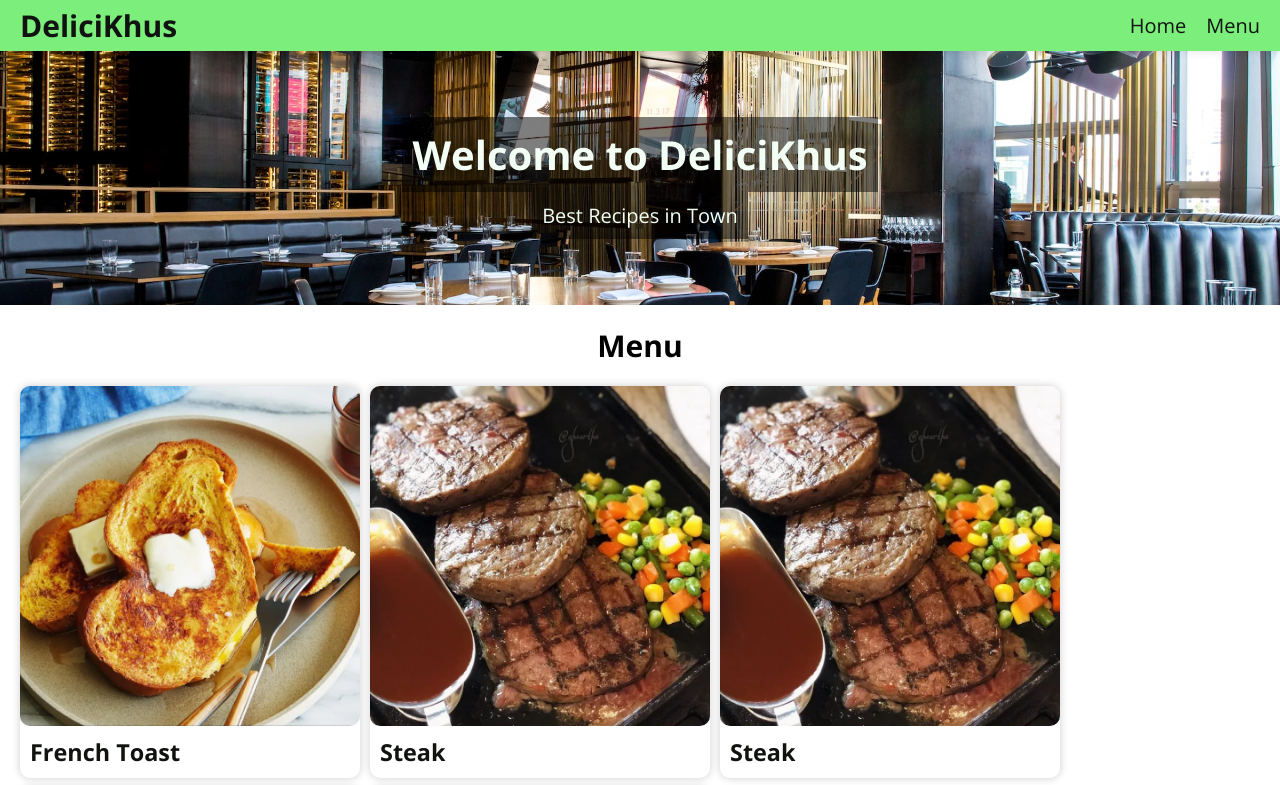
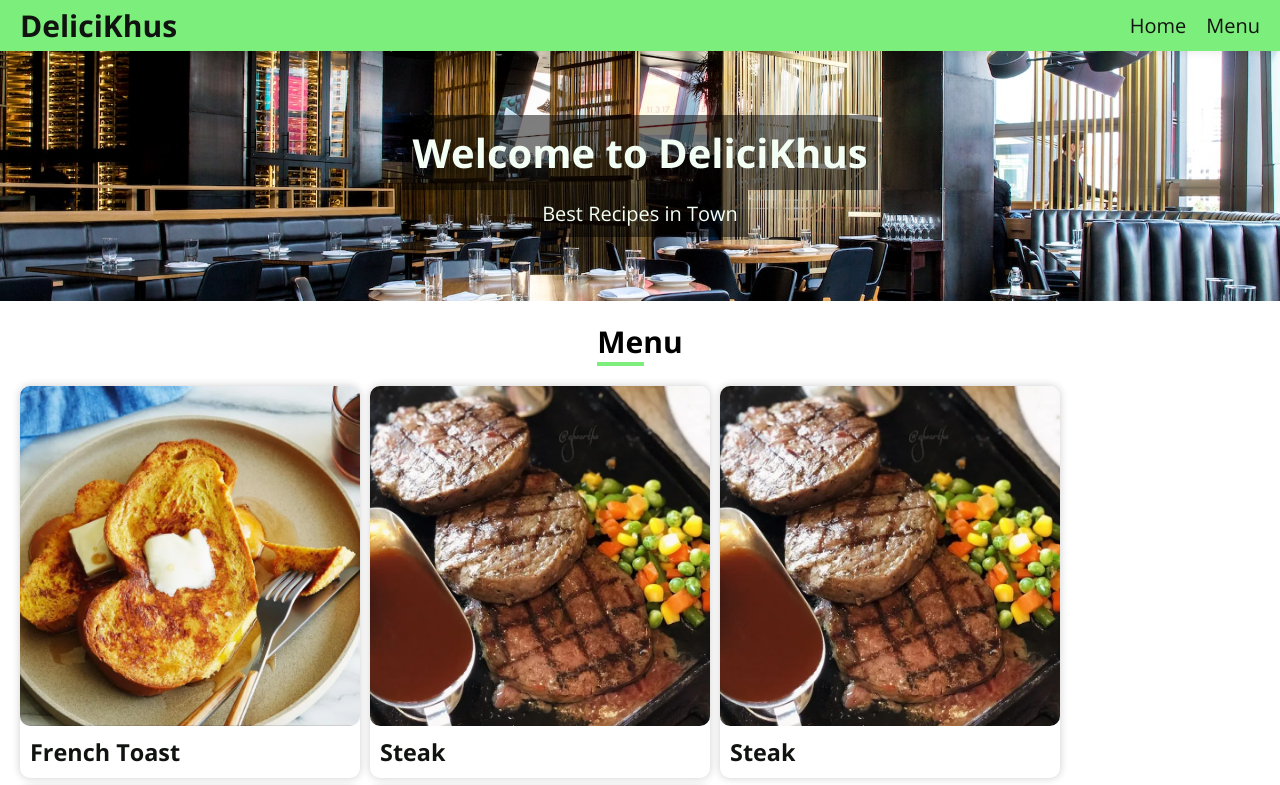
Before and after one commit to Khusyasy/basic-layouting, a plain HTML site: page index.html in a window 1280 px wide. Shown: the top 785 px of the page. Drawn offline with nearby package versions, Linux system fonts and the light colour scheme.

Commit message:
add underline thing

```diff
--- a/index.html
+++ b/index.html
@@ -26,7 +26,7 @@
       <p>Best Recipes in Town</p>
     </div>
     <div class="container">
-      <h2>Menu</h2>
+      <h2 class="underline">Menu</h2>
       <div class="menu-container" id="menu">
         <a class="card" href="/french-toast.html">
           <div class="card-img">
--- a/styles/index.css
+++ b/styles/index.css
@@ -128,3 +128,11 @@ body {
 .card-content {
   padding: 0.5rem;
 }
+
+.underline::after {
+  content: '';
+  display: block;
+  width: min(55%, 4rem);
+  height: 0.2rem;
+  background-color: var(--primary-color);
+}
```
